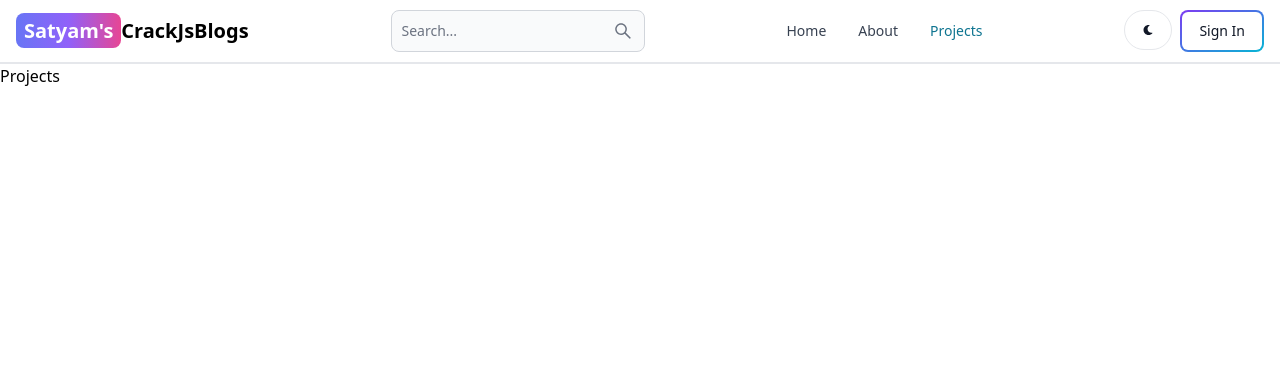
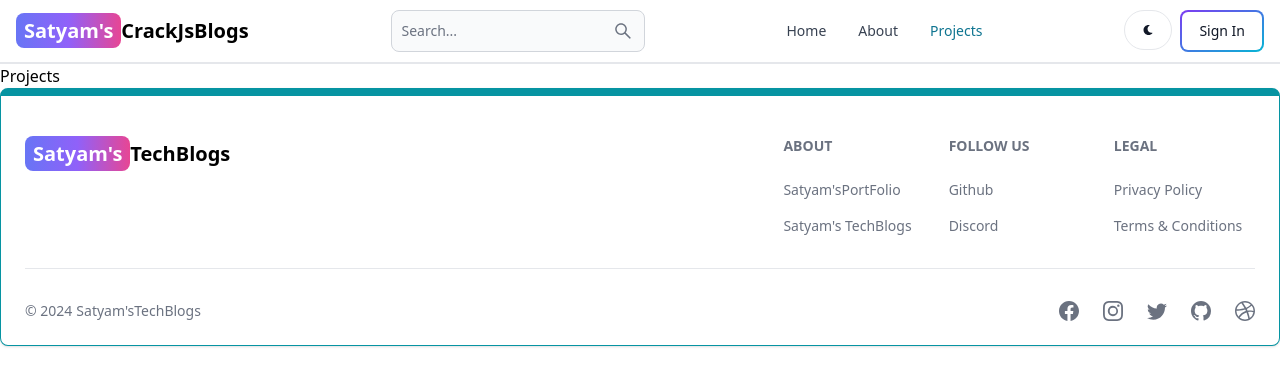
Before and after one commit to Messi10SK/CrackJsBlogs, a React (Vite) app in the folder client/: page /projects in a window 1280 px wide. Shown: the top 386 px of the page. Built offline with nearby package versions, Linux system fonts and the light colour scheme.

Commit message:
created and add footer component in app.jsx

```diff
--- a/client/src/App.jsx
+++ b/client/src/App.jsx
@@ -7,6 +7,7 @@
 import Dashboard from './pages/Dashboard'
 import Projects from './pages/Projects'
 import Header from './components/Header'
+import Footer from './components/Footer'
 
 export default function App() {
   return (
@@ -19,10 +20,8 @@
       <Route path="/sign-up" element={<SignUp/>}/>
       <Route path="/dashboard" element={<Dashboard/>} />
       <Route path="/projects" element={<Projects/>} />
-
-
-
-      </Routes>
+     </Routes>
+    <Footer />
     </BrowserRouter>
   )
 }
--- /dev/null
+++ b/client/src/components/Footer.jsx
@@ -0,0 +1,84 @@
+import { Footer } from 'flowbite-react';
+import { Link } from 'react-router-dom';
+import { BsFacebook, BsInstagram, BsTwitter, BsGithub, BsDribbble } from 'react-icons/bs';
+
+
+export default function FooterCom() {
+
+
+    return(
+ <Footer container className='border border-t-8 border-teal-500'>
+<div className='w-full max-w-7xl mx-auto'>
+    <div className='grid w-full justify-between sm:flex md:grid-cols-1'>
+        <div className='mt-5'>
+           <Link to ='/'className='self-center whitespace-nowrap text-lg sm:text-xl font-semibold dark:text-white' >
+           <span className='px-2 py-1 bg-gradient-to-r from-indigo-500 via-purple-500 to-pink-500 rounded-lg text-white'>
+            Satyam's
+           </span>
+           TechBlogs
+           </Link>
+        </div>
+       <div className='grid grid-cols-2 gap-8 mt-4 sm:grid-cols-3 sm:gap-6'>
+        <div>
+        <Footer.Title title='About' />
+              <Footer.LinkGroup col>
+                <Footer.Link
+                  href='https://www.100jsprojects.com'
+                  target='_blank'
+                  rel='noopener noreferrer'
+                >
+                  Satyam'sPortFolio
+                </Footer.Link>
+                <Footer.Link
+                  href='/about'
+                  target='_blank'
+                  rel='noopener noreferrer'
+                >
+                  Satyam's TechBlogs
+                </Footer.Link>
+              </Footer.LinkGroup>
+        </div>
+        <div>
+              <Footer.Title title='Follow us' />
+              <Footer.LinkGroup col>
+                <Footer.Link
+                  href='https://www.github.com/sahandghavidel'
+                  target='_blank'
+                  rel='noopener noreferrer'
+                >
+                  Github
+                </Footer.Link>
+                <Footer.Link href='#'>Discord</Footer.Link>
+              </Footer.LinkGroup>
+            </div>
+
+            <div>
+              <Footer.Title title='Legal' />
+              <Footer.LinkGroup col>
+                <Footer.Link href='#'>Privacy Policy</Footer.Link>
+                <Footer.Link href='#'>Terms &amp; Conditions</Footer.Link>
+              </Footer.LinkGroup>
+            </div>
+       </div>
+    </div>
+    <Footer.Divider />
+    <div className='w-full sm:flex sm:items-center sm:justify-between'>
+          <Footer.Copyright
+            href='#'
+            by="Satyam'sTechBlogs"
+            year={new Date().getFullYear()}
+          />
+          <div className="flex gap-6 sm:mt-0 mt-4 sm:justify-center">
+            <Footer.Icon href='#' icon={BsFacebook}/>
+            <Footer.Icon href='#' icon={BsInstagram}/>
+            <Footer.Icon href='#' icon={BsTwitter}/>
+            <Footer.Icon href='https://github.com' icon={BsGithub}/>
+            <Footer.Icon href='#' icon={BsDribbble}/>
+
+          </div>
+        </div>
+     </div>
+
+</Footer>
+    )
+};
```
